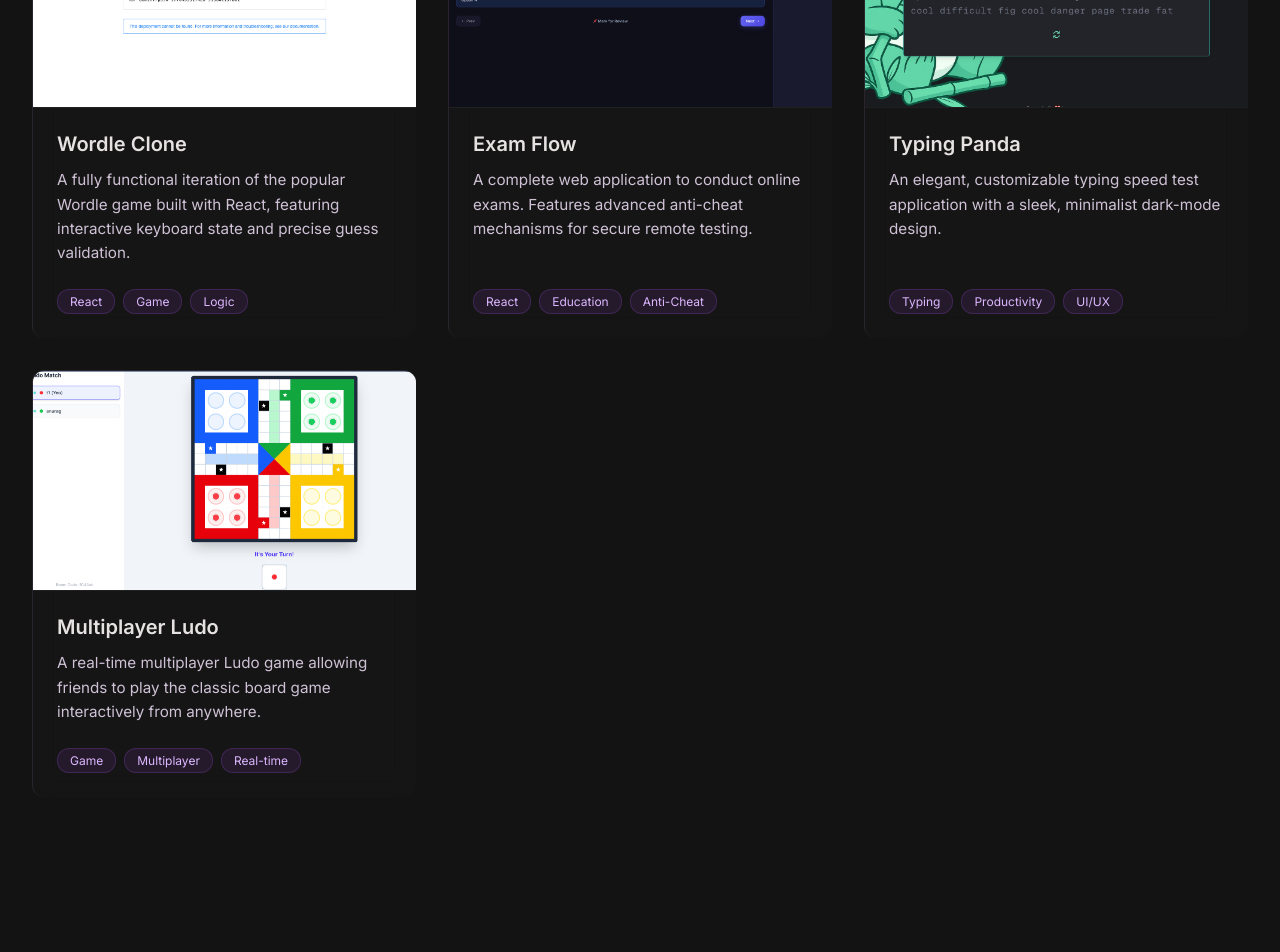
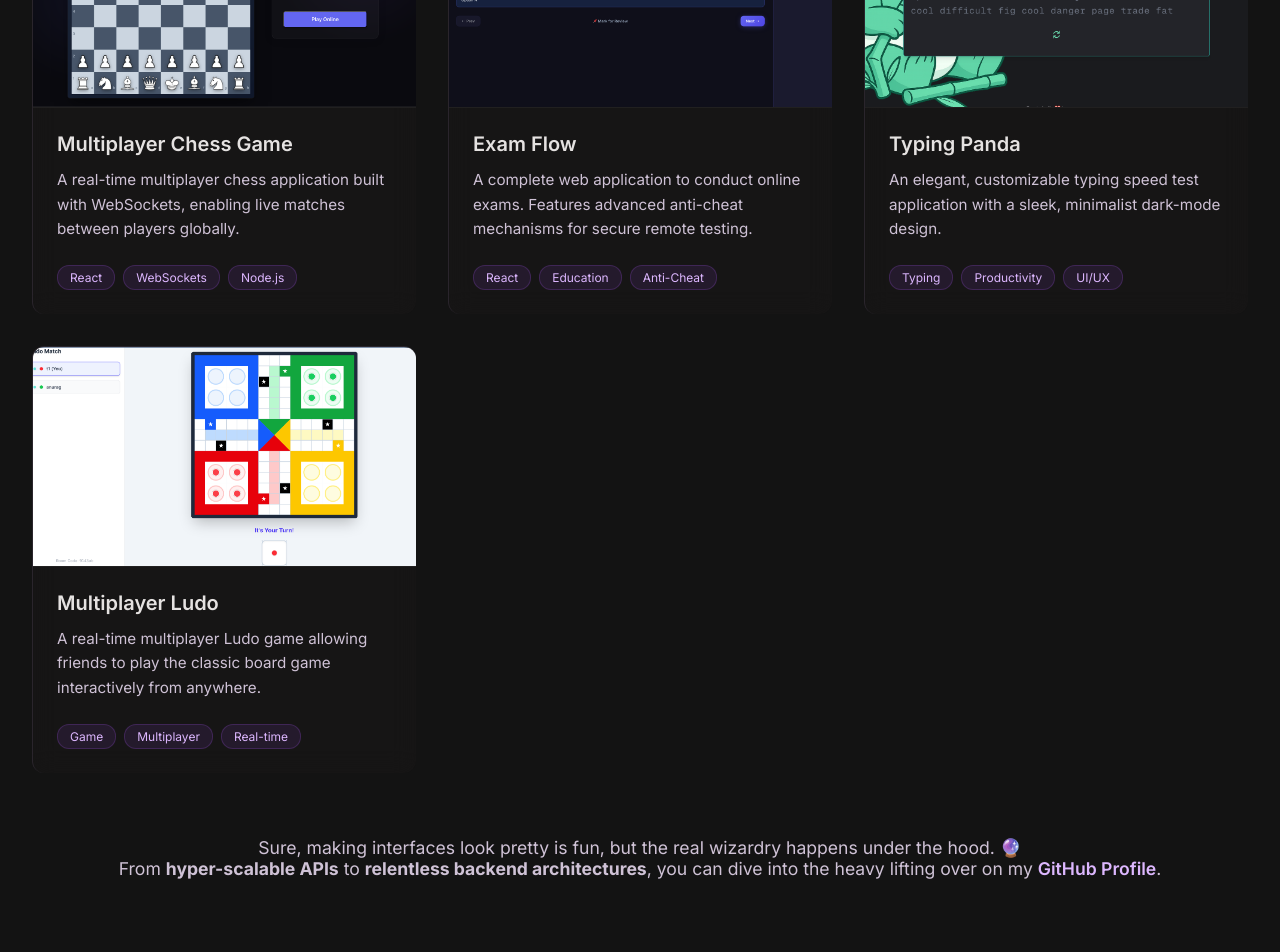
Before and after one commit to anurrags/portfolio, a React (Vite) app: page / in a window 1280 px wide. Shown: the part 2100-3052 px from the top of the page. Built offline with nearby package versions, Linux system fonts and the light colour scheme.

Commit message:
feat: replace Wordle project with Chess game, update project URLs, and add GitHub profile call-to-action to projects section

```diff
--- a/src/DB/projectsData.ts
+++ b/src/DB/projectsData.ts
@@ -9,17 +9,17 @@ export interface Project {
 
 export const projectsData: Project[] = [
   {
-    title: "Wordle Clone",
-    description: "A fully functional iteration of the popular Wordle game built with React, featuring interactive keyboard state and precise guess validation.",
-    url: "https://wordle-six-psi.vercel.app",
-    thumbnail: "/projects/wordle.png",
-    github: "https://github.com/anurrags/Wordle",
-    tags: ["React", "Game", "Logic"]
+    title: "Multiplayer Chess Game",
+    description: "A real-time multiplayer chess application built with WebSockets, enabling live matches between players globally.",
+    url: "https://chess.anurags.in",
+    thumbnail: "/projects/chessgame.png",
+    github: "https://github.com/anurrags/ChessGame",
+    tags: ["React", "WebSockets", "Node.js"]
   },
   {
     title: "Exam Flow",
     description: "A complete web application to conduct online exams. Features advanced anti-cheat mechanisms for secure remote testing.",
-    url: "https://examflow-nine.vercel.app",
+    url: "https://examflow.anurags.in",
     thumbnail: "/projects/examflow.png",
     github: "https://github.com/anurrags/exam-flow",
     tags: ["React", "Education", "Anti-Cheat"]
@@ -27,7 +27,7 @@ export const projectsData: Project[] = [
   {
     title: "Typing Panda",
     description: "An elegant, customizable typing speed test application with a sleek, minimalist dark-mode design.",
-    url: "https://typingpanda.vercel.app",
+    url: "https://typing-panda.anurags.in",
     thumbnail: "/projects/typingpanda.png",
     github: "https://github.com/anurrags/typing-panda",
     tags: ["Typing", "Productivity", "UI/UX"]
@@ -35,7 +35,7 @@ export const projectsData: Project[] = [
   {
     title: "Multiplayer Ludo",
     description: "A real-time multiplayer Ludo game allowing friends to play the classic board game interactively from anywhere.",
-    url: "https://ludo-ten-lemon.vercel.app",
+    url: "https://ludo.anurags.in",
     thumbnail: "/projects/ludo.png",
     github: "https://github.com/anurrags/ludo",
     tags: ["Game", "Multiplayer", "Real-time"]
--- a/src/components/projects/Projects.tsx
+++ b/src/components/projects/Projects.tsx
@@ -43,6 +43,14 @@ const Projects = () => {
             </div>
           ))}
         </div>
+
+        <div className="more-projects-message" style={{ textAlign: "center", marginTop: "4rem" }}>
+          <p style={{ color: "var(--on-surface-variant)", fontSize: "1.1rem" }}>
+            Sure, making interfaces look pretty is fun, but the real wizardry happens under the hood. 🔮
+            <br />
+            From <strong>hyper-scalable APIs</strong> to <strong>relentless backend architectures</strong>, you can dive into the heavy lifting over on my <a href="https://github.com/anurrags" target="_blank" rel="noopener noreferrer" style={{ color: "var(--primary)", fontWeight: "600", textDecoration: "none" }}>GitHub Profile</a>.
+          </p>
+        </div>
       </div>
     </section>
   );
```
Also changed, not shown: public/projects/chessgame.png (added), public/projects/wordle.png (deleted).
